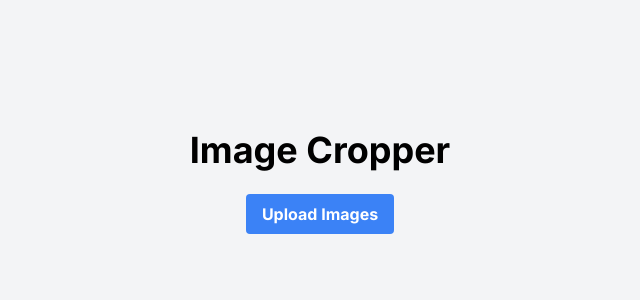
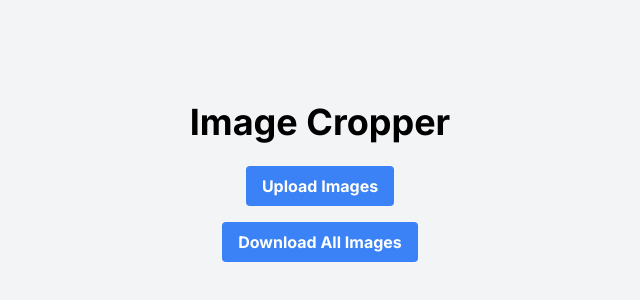
Before and after one commit to dmitrynikolaev08/next-image-cropper, a Next.js app: page / in a window 1280 px wide. Shown: the part 210-510 px from the top of the page, without its empty margins (320-960 px from the left). Built offline with nearby package versions, Linux system fonts and the light colour scheme.

Commit message:
images download handler added

```diff
--- a/package.json
+++ b/package.json
@@ -12,6 +12,7 @@
     "@types/formidable": "^3.4.5",
     "eslint-config-airbnb": "^19.0.4",
     "formidable": "^3.5.1",
+    "jszip": "^3.10.1",
     "next": "14.0.4",
     "react": "^18",
     "react-dom": "^18",
--- a/src/app/api/crop-images/route.ts
+++ b/src/app/api/crop-images/route.ts
@@ -17,6 +17,5 @@ export async function POST(req: Request) {
         })
     );
 
-    console.log('croppedImages', croppedImages);
     return new Response(JSON.stringify({ croppedImages }));
 }
--- a/src/app/page.tsx
+++ b/src/app/page.tsx
@@ -2,6 +2,7 @@
 
 import Image from 'next/image';
 import { useRef, useState, ChangeEvent } from 'react';
+import JSZip from 'jszip';
 
 type UploadedImage = {
     src: string;
@@ -53,6 +54,29 @@ export default function Home() {
         }
     };
 
+    const handleDownloadAll = async () => {
+        const zip = new JSZip();
+        const imageFolder = zip.folder('images');
+
+        await Promise.all(
+            uploadedImages.map(async (image, index) => {
+                const response = await fetch(image.src);
+                const blob = await response.blob();
+                const arrayBuffer = await blob.arrayBuffer();
+                imageFolder!.file(`${image.name}.png`, arrayBuffer);
+            })
+        );
+
+        const zipBlob = await zip.generateAsync({ type: 'blob' });
+        const url = window.URL.createObjectURL(zipBlob);
+        const link = document.createElement('a');
+        link.href = url;
+        link.setAttribute('download', 'images.zip');
+        document.body.appendChild(link);
+        link.click();
+        document.body.removeChild(link);
+    };
+
     const triggerFileInput = () => {
         fileInputRef.current?.click();
     };
@@ -91,6 +115,13 @@ export default function Home() {
             <div className="flex flex-wrap justify-center">
                 {renderImages()}
             </div>
+            <button
+                type="button"
+                onClick={handleDownloadAll}
+                className="mb-4 px-4 py-2 bg-blue-500 text-white font-bold rounded hover:bg-blue-600 transition duration-300"
+            >
+                Download All Images
+            </button>
         </main>
     );
 }
```
Also changed, not shown: 1 other file (tests, documents, lock files or other folders).
